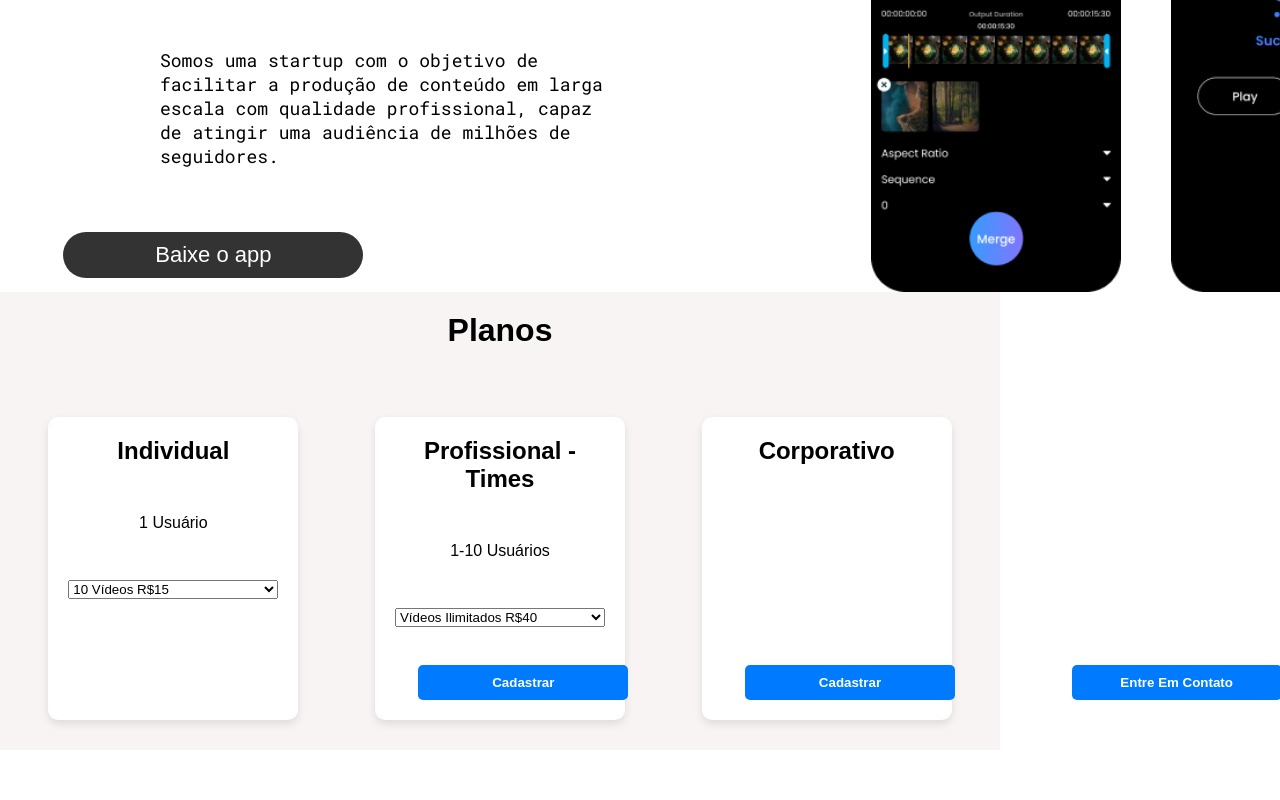
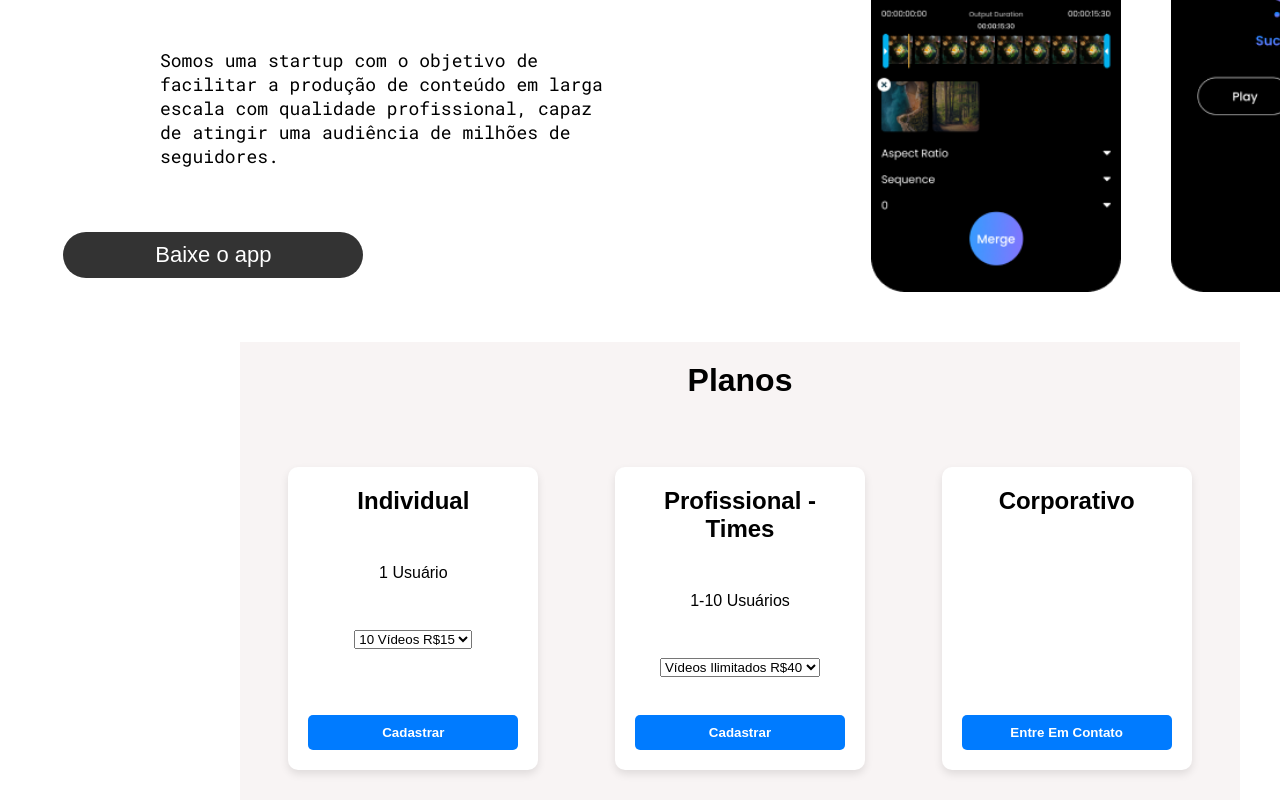
Before and after one commit to mm-dantas/Plataforma-de-videos, a React (Vite) app: page /sobre in a window 1280 px wide. Shown: the part 387-1187 px from the top of the page. Before the commit the page ends 1137 px from the top, so only its background shows below. Built offline with nearby package versions, Linux system fonts and the light colour scheme.

Commit message:
Corrigindo bugs do botão

```diff
--- a/src/pages/Sobre/SectionPlanos/Planos/Planos.css
+++ b/src/pages/Sobre/SectionPlanos/Planos/Planos.css
@@ -1,4 +1,6 @@
 .planos-container {
+  margin-top: 50px;
+  margin-left: 25%;
     display: flex;
     flex-direction: column  ;
     align-items: center;
@@ -30,6 +32,8 @@
     box-shadow: 0 4px 8px rgba(0, 0, 0, 0.1);
     width: 250px;
     box-sizing: border-box;
+    align-items: center;
+
   }
 
   .card h3 {
@@ -50,6 +54,7 @@
     border-radius: 5px;
     cursor: pointer;
     width: 100%;
+    margin-right: 350px;
     margin-top: auto;
   }
 
```
